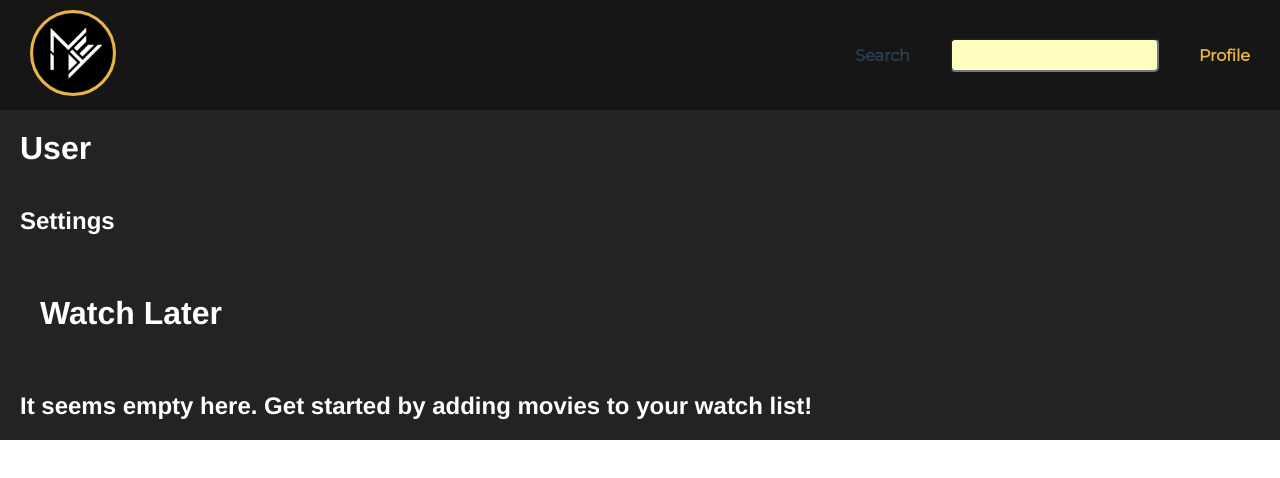
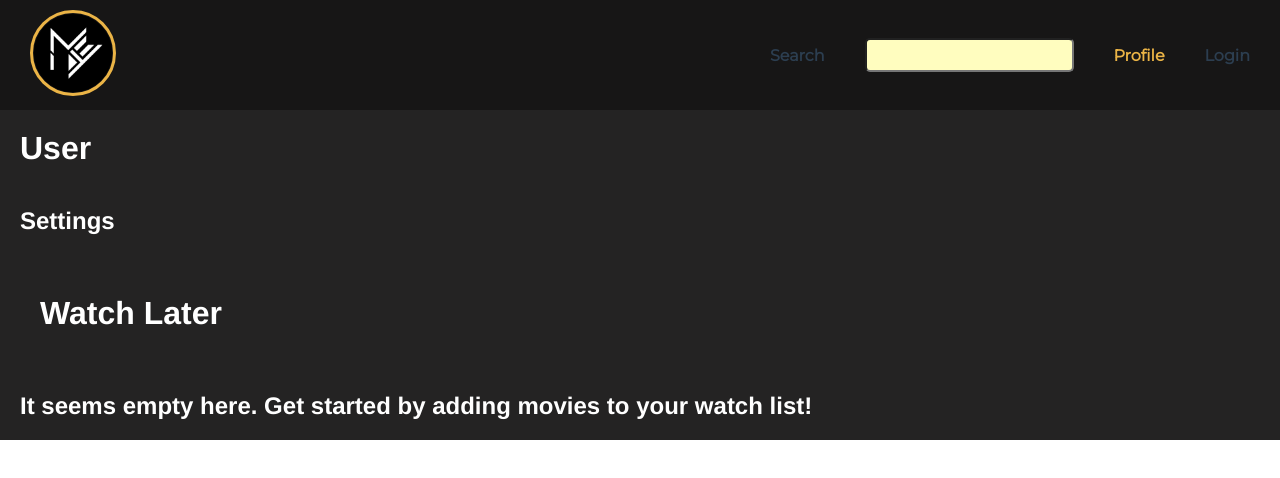
Before and after one commit to SamuelAitamaa/FullStack-Project, a Vue app in the folder fullstack_project/: page /profile in a window 1280 px wide. Shown: the top 478 px of the page. Built offline with nearby package versions, Linux system fonts and the light colour scheme; the HTML template or start-up script is replaced by a standard one.

Commit message:
Update Nav.vue

```diff
--- a/fullstack_project/src/components/Nav.vue
+++ b/fullstack_project/src/components/Nav.vue
@@ -11,6 +11,9 @@
     </div>
     <div class="navItem">
       <router-link to="/profile">Profile</router-link>
+    </div>
+    <div class="navItem">
+      <router-link to="/login">Login</router-link>
     </div>
   </div>
 </template>
```
